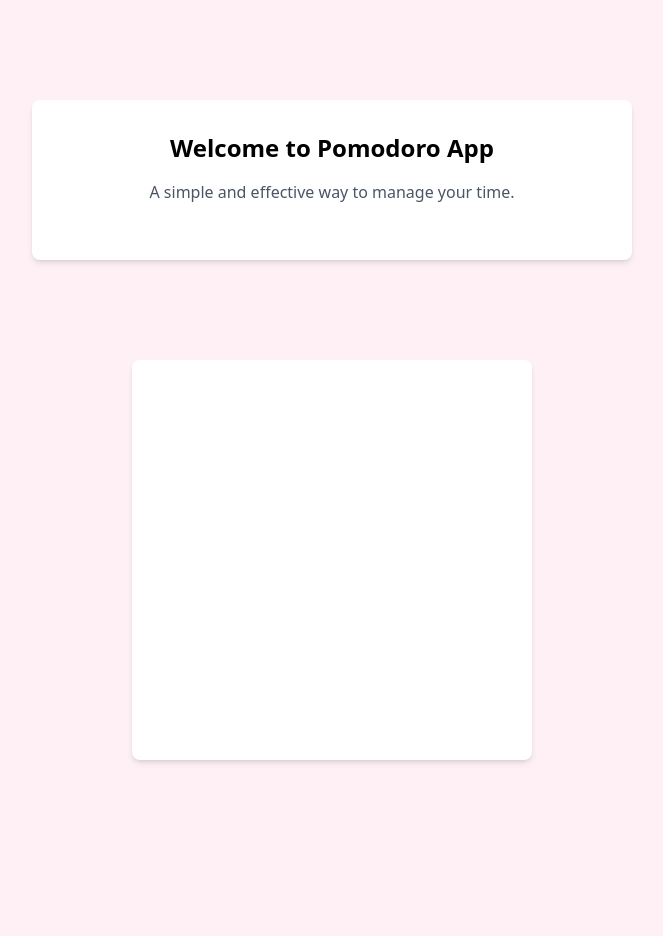
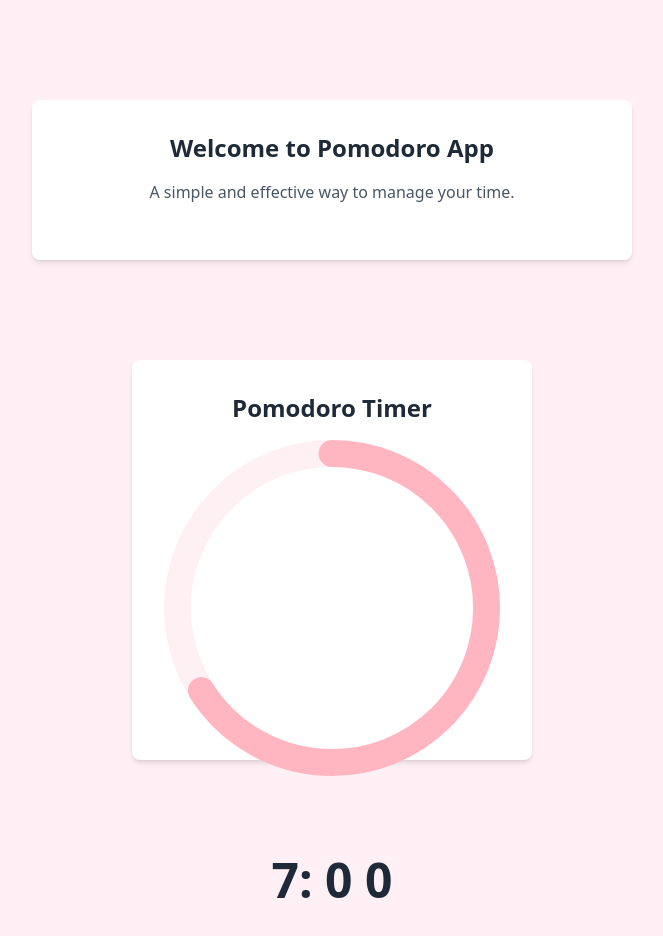
Before and after one commit to CristiSx/PromoDoroApp, a React (Vite) app in the folder promodoro-app/: page / in a window 1280 px wide. Shown: the top 936 px of the page, without its empty margins (308-971 px from the left). Built offline with nearby package versions, Linux system fonts and the light colour scheme.

Commit message:
cerc + timer

```diff
--- a/promodoro-app/package.json
+++ b/promodoro-app/package.json
@@ -12,6 +12,7 @@
   "dependencies": {
     "@tailwindcss/vite": "^4.1.11",
     "react": "^19.1.0",
+    "react-circular-progressbar": "^2.2.0",
     "react-dom": "^19.1.0",
     "tailwindcss": "^4.1.11"
   },
--- /dev/null
+++ b/promodoro-app/src/UI/timer.tsx
@@ -0,0 +1,38 @@
+import React from "react";
+
+interface State {
+    time: number;
+    seconds: number;
+    minutes: number;
+}
+
+const Timer = ({ time }: { time: number }) => {
+    debugger;
+    const [state, setState] = React.useState<State>({
+        time,
+        seconds: time-Math.floor((time-1)/60)*60-1,
+        minutes: Math.floor((time-1)/60),
+    });
+
+    React.useEffect(() => {
+        setTimeout(() => {
+            if(state.time === 0) {
+                return;
+            }
+
+            setState({
+                time: state.time - 1,
+                minutes:  Math.floor((state.time-1)/60),
+                seconds: state.time - Math.floor((state.time-1)/60)*60 - 1,
+            });
+    }, 1000);
+    }, [state.time]);
+
+    return (
+        <h2 className="text-5xl text-[#1F2A38] font-bold mb-4 mt-20">
+            {`${state.minutes}: ${state.seconds <= 10 ? `0 ${state.seconds}` : state.seconds}`}
+        </h2>
+    );
+};
+
+export default Timer;
--- a/promodoro-app/src/components/Home.tsx
+++ b/promodoro-app/src/components/Home.tsx
@@ -1,4 +1,7 @@
 import { Button } from "../UI/button"
+import  Timer  from "../UI/timer"
+import { CircularProgressbar, buildStyles } from 'react-circular-progressbar';
+import 'react-circular-progressbar/dist/styles.css';
 
 const Home = () => {
 
@@ -12,14 +15,23 @@ const Home = () => {
 
 
         <div className=" mt-[100px] bg-white p-8 rounded-lg shadow-md w-[600px] text-center"> {/* Card style for the container */ }
-            <h1 className="text-2xl font-bold mb-4"> Welcome to Pomodoro App</h1>
+            <h1 className="text-2xl text-[#1F2A38] font-bold mb-4"> Welcome to Pomodoro App</h1>
             <p className="text-gray-600 mb-6">A simple and effective way to manage your time.</p>
         </div>
 
-        <div className="mt-[100px] bg-white p-8 rounded-lg shadow-md w-[400px] h-[400px] text-center" ></div>
+        <div className="mt-[100px] bg-white p-8 rounded-lg shadow-md w-[400px] h-[400px] text-center" >
+          <h2 className="text-2xl text-[#1F2A38] font-bold mb-4">Pomodoro Timer</h2>
+              <CircularProgressbar value={66}
+                styles={buildStyles({
+                  pathColor: '#ffb6c1', // Light pink color for the progress path
+                  trailColor: '#fff0f3', // Lighter shade for the trail
+                })}
+              />
+          <Timer time={425}/>
+        </div>
 
-
-        <div className="mt-[500px]"></div> {/* Spacer to push the button down */ }
+        <div className="mt-[500px]">
+        </div> {/* Spacer to push the button down */ }
     </div>
     </>
   )
```
Also changed, not shown: 1 other file (tests, documents, lock files or other folders).
